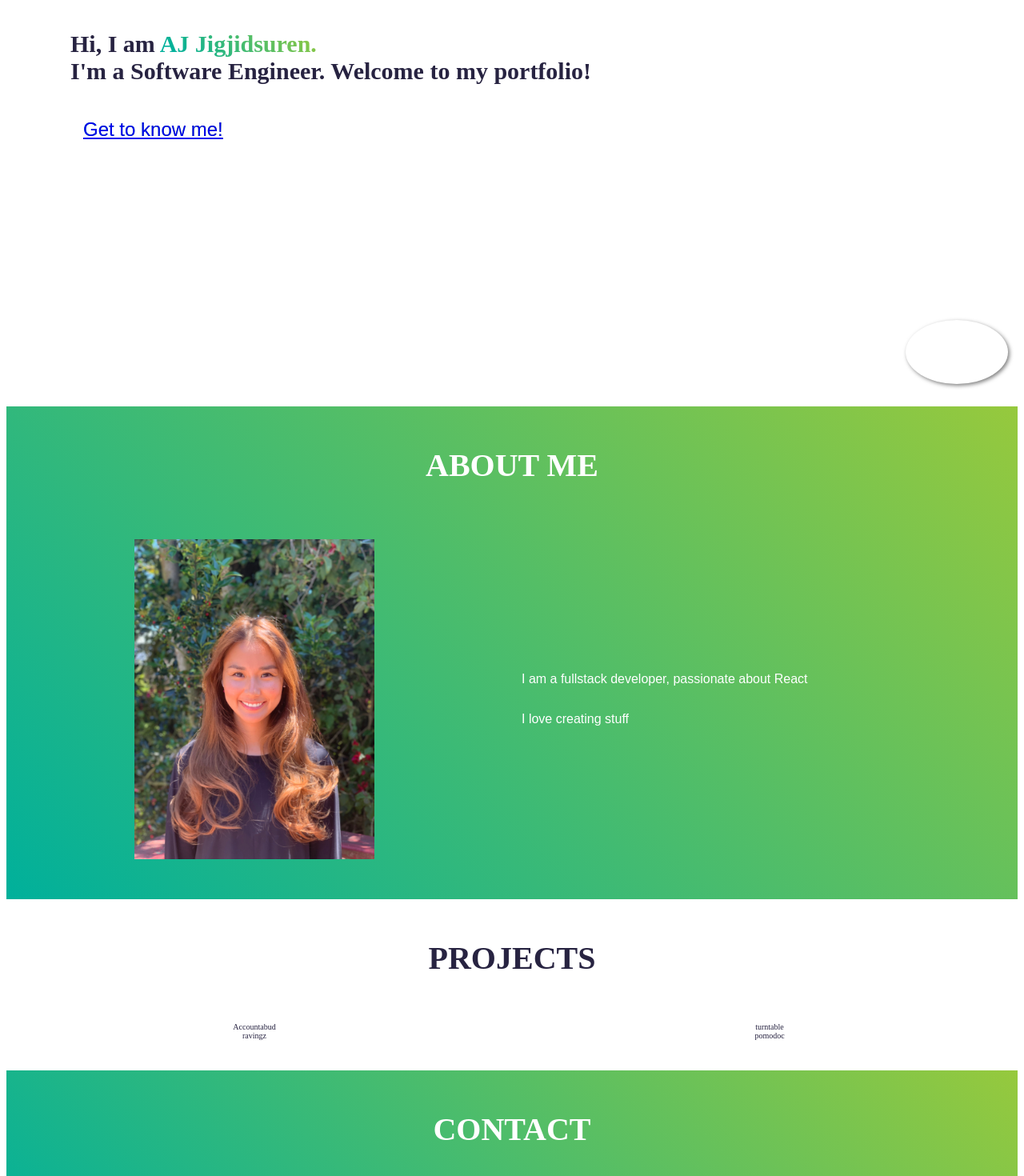
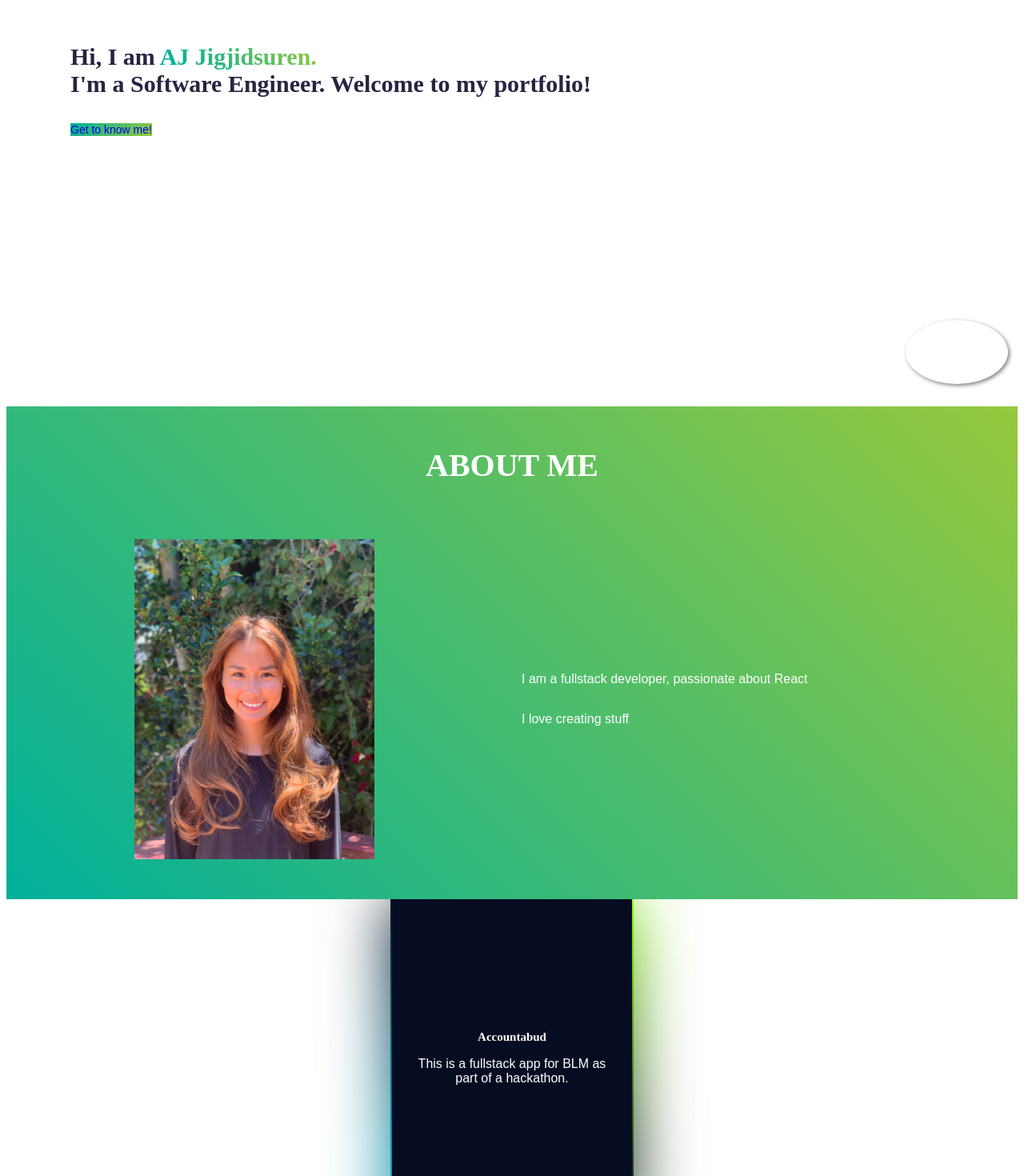
Before and after one commit to aizamjj/portfolio-website, a React app: page / in a window 1280 px wide. Shown: the part 300-1770 px from the top of the page at 80% size. Built offline with nearby package versions, Linux system fonts and the light colour scheme.

Commit message:
Create layout for Projects.

```diff
--- a/src/components/Hero.jsx
+++ b/src/components/Hero.jsx
@@ -1,19 +1,11 @@
 import React, { useContext } from 'react';
-import { withStyles } from '@material-ui/core/styles';
 import Container from '@material-ui/core/Container';
-import Button from '@material-ui/core/Button';
 import { useSpring, config, animated } from 'react-spring';
 import PortfolioContext from '../context/context';
 
 const Hero = () => {
   const { hero } = useContext(PortfolioContext);
   const { title, name, subtitle, cta } = hero;
-
-  const StyledButton = withStyles({
-    root: {
-      background: 'linear-gradient(45deg, #00b09b 10%, #96c93d 100%)',
-    }
-  })(Button);
 
   const props = useSpring({
     from: {
--- a/src/components/Projects.jsx
+++ b/src/components/Projects.jsx
@@ -9,20 +9,19 @@ const Projects = () => {
 
   return (
     <section id="projects">
-      <Grid container spacing={3}>
-        <Grid item xs={12} >
-            <Title title="Projects" />
-        </Grid>
-        {/* <Grid item xs={6} spacing={3}> */}
+        <div>
           {projects.map((projects, index) => {
-              const { name, url } = projects;
-              return (
-                <Grid key={index} xs={6} spacing={3} >{name}</Grid>
-              )
+            const { name, url, description } = projects;
+            return (
+            <div className="box">
+                <div className="content">
+                  <h2 key={index} className='projects-name' >{name}</h2>
+                  <p key={index} className='projects-description' >{description}</p>
+                </div>
+            </div>
+            )
           })}
-         {/* </Grid> */}
-      </Grid>
-
+        </div>
     </section>
   )
 }
--- a/src/data/data.js
+++ b/src/data/data.js
@@ -23,21 +23,25 @@ export const projectsData = [
     id: uuidv1(),
     name: 'Accountabud',
     url: 'https://github.com/aizamjj',
+    description: 'This is a fullstack app for BLM as part of a hackathon.',
   },
   {
     id: uuidv1(),
     name: 'turntable',
     url: 'https://github.com/aizamjj',
+    description: 'This is another capstone project that is blah blah.',
   },
   {
     id: uuidv1(),
     name: 'ravingz',
     url: 'https://github.com/aizamjj',
+    description: 'Here is another project that is done with react adn other stuff',
   },
   {
     id: uuidv1(),
     name: 'pomodoc',
     url: 'https://github.com/aizamjj',
+    description: 'Here is my other stuff that I worked on',
   },
 ];
 
--- a/src/style/_buttons.scss
+++ b/src/style/_buttons.scss
@@ -1,14 +1,60 @@
 //CTA BUTTON
 .cta-btn {
-  display: inline-block;
-  padding: 1rem $default-font-size;
-  background-image: linear-gradient(
-    135deg,
-    $primary-color 0%,
-    $secondary-color 100%
-  );
-  -webkit-background-clip: text;
+  background-image: $gradient;
+  text-decoration: none;
+  font-size: 1rem;
 
+  &:focus {
+    outline: none;
+  }
+
+  &:before {
+    content: '';
+    display: inline-block;
+    position: absolute;
+    // background: $secondary-color;
+    width: 60px;
+    height: 100%;
+    opacity: .5s;
+    // filter: blur(30px);
+    // transform: translate(-130px) skewX(-15deg);
+  }
+
+  &:after {
+    content: '';
+    display: block;
+    position: absolute;
+    // background: $primary-color;
+    width: 30px;
+    height: 100%;
+    left: 30px;
+    top: 0;
+    opacity: 0s;
+    // filter: blur(30px);
+    // transform: translate(-100px) scaleX(-15deg);
+
+
+  }
+
+  &:hover {
+    background: linear-gradient(
+      135deg,
+      $primary-color 0%,
+      $secondary-color 100%
+    );
+  }
+
+  &:hover:before {
+    transform: translate(300px) skewX(-15deg);
+    opacity: .6;
+    transition: .7s;
+  }
+
+  &:hover:after {
+    transform: translate(300px) skewX(-15deg);
+    opacity: 1;
+    transition: .7s;
+  }
 }
 
 //FLOATIN BUTTON
--- a/src/style/_variables.scss
+++ b/src/style/_variables.scss
@@ -5,6 +5,11 @@ $secondary-color: #96c93d;
 $white-color: #fff;
 $dark-grey: #333333;
 $dark-blue-text: #272341;
+$gradient: linear-gradient(
+    135deg,
+    $primary-color 0%,
+    $secondary-color 100%
+);
 
 // INVERSE COLORS
 $text: #f4f4f4;
--- a/src/style/sections/_hero.scss
+++ b/src/style/sections/_hero.scss
@@ -26,7 +26,7 @@
   display: flex;
 
   & a {
-    font-size: 2.4rem;
+    font-size: 1.4rem;
   }
 }
 
--- a/src/style/sections/_projects.scss
+++ b/src/style/sections/_projects.scss
@@ -1,5 +1,52 @@
 #projects {
-    background-color: $white-color;
-    color: $dark-blue-text;
-    // margin-top: -10em;
+    margin: 0;
+    padding: 0;
+    display: flex;
+    justify-content: center;
+    align-items: center;
+    min-height:100vh;
+    // background: #060c21;
+
+  .box {
+    position: relative;
+    width: 300px;
+    height: 400px;
+    display: flex;
+    justify-content: center;
+    align-items: center;
+    background: #060c21;
+  }
+
+  .box:before {
+    content: '';
+    position: absolute;
+    top: -2px;
+    left: -2px;
+    right: -2px;
+    bottom: -2px;
+    background: #fff;
+    z-index: -1;
+  }
+
+  .box:after {
+    content: '';
+    position: absolute;
+    top: -2px;
+    left: -2px;
+    right: -2px;
+    bottom: -2px;
+    background: #fff;
+    z-index: -2;
+    filter: blur(40px)
+  }
+
+  .box:before,
+  .box:after {
+    background: linear-gradient(235deg, #89ff00, #060c21, #00bcd4)
+  }
+    .content {
+        padding: 20px;
+        box-sizing: border-box;
+        color: white;
+    }
 }
```
